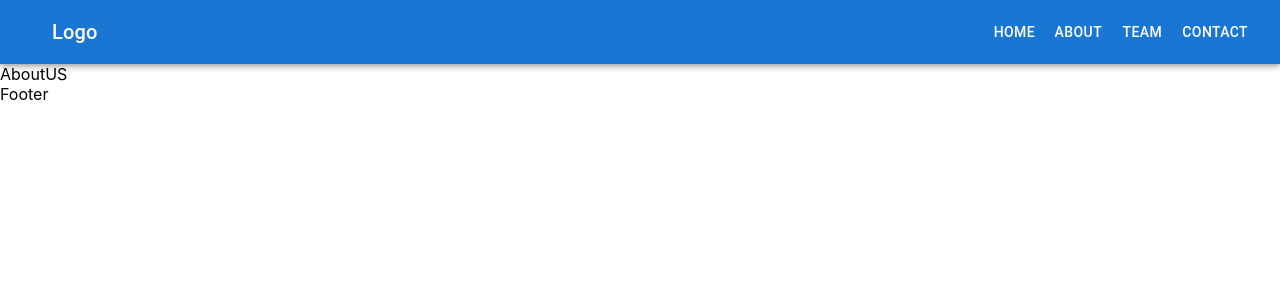
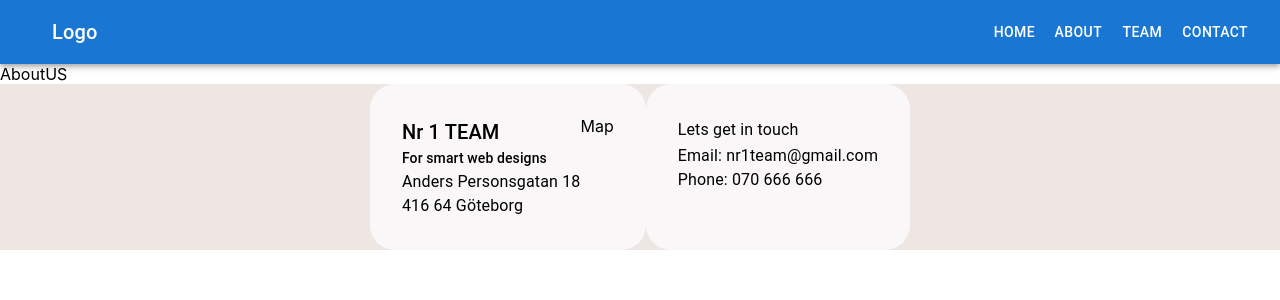
Before and after one commit to Prisberg/nr1team, a React (Create React App) app: page /about in a window 1280 px wide. Shown: the top 300 px of the page. Built offline with nearby package versions, Linux system fonts and the light colour scheme.

Commit message:
created boxes and added content

```diff
--- a/src/components/footer/Footer.jsx
+++ b/src/components/footer/Footer.jsx
@@ -1,9 +1,44 @@
-import React from 'react'
+import { Box, Typography } from "@mui/material";
+import React from "react";
 
-function Footer () {
+function Footer() {
   return (
-    <div>Footer</div>
-  )
+    <Box
+      sx={{
+        display: "flex",
+        justifyContent: "center",
+        backgroundColor: "#EDE6E3",
+      }}
+    >
+      <Box
+        sx={{
+          backgroundColor: "#F9F7F7",
+          borderRadius: "25px",
+          padding: "2rem",
+          display: "flex",
+        }}
+      >
+        <Box>
+          <Typography variant="h6">Nr 1 TEAM</Typography>
+          <Typography variant="subtitle2">For smart web designs</Typography>
+          <Typography>Anders Personsgatan 18</Typography>
+          <Typography>416 64 Göteborg</Typography>
+        </Box>
+        <Box>Map</Box>
+      </Box>
+      <Box
+        sx={{
+          backgroundColor: "#F9F7F7",
+          borderRadius: "25px",
+          padding: "2rem",
+        }}
+      >
+        <Typography variant="subtitle1"> Lets get in touch</Typography>
+        <Typography>Email: nr1team@gmail.com</Typography>
+        <Typography>Phone: 070 666 666</Typography>
+      </Box>
+    </Box>
+  );
 }
 
-export default Footer
+export default Footer;
```
